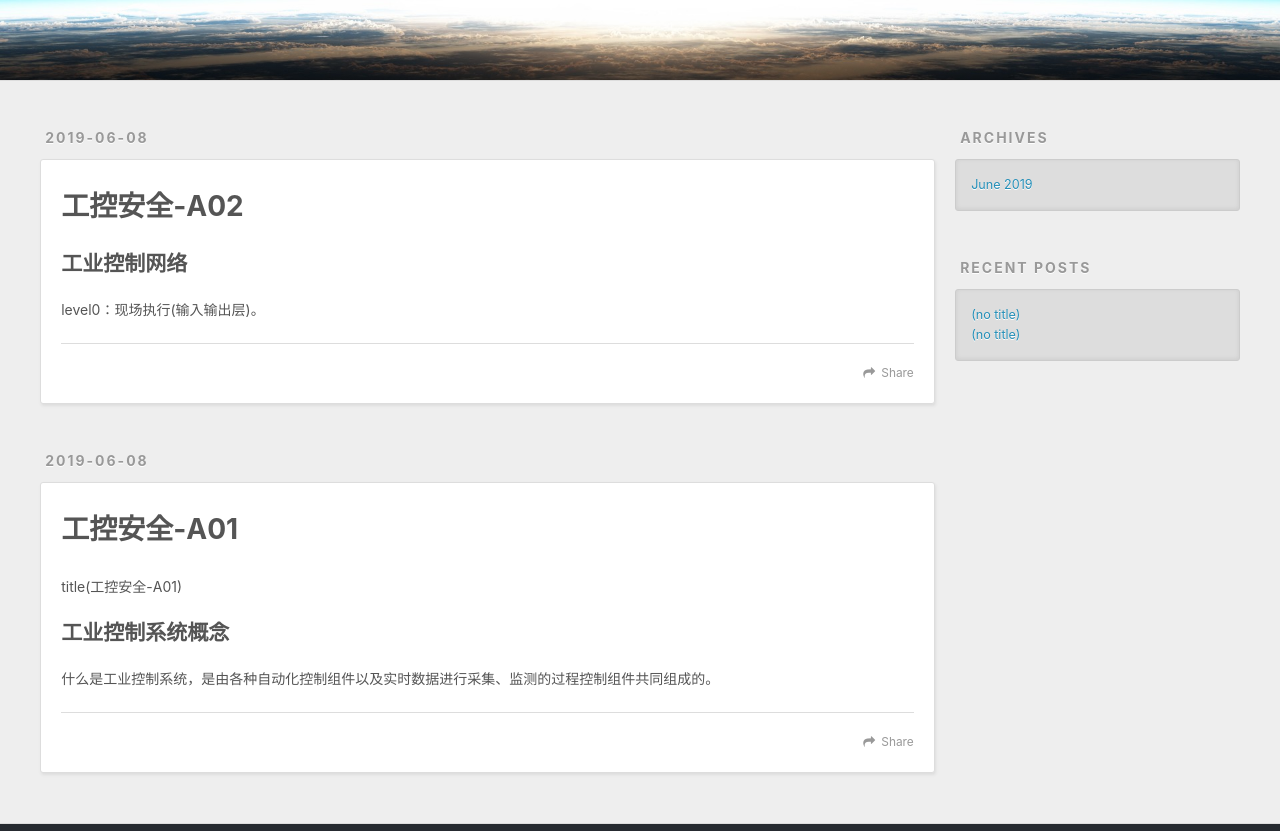
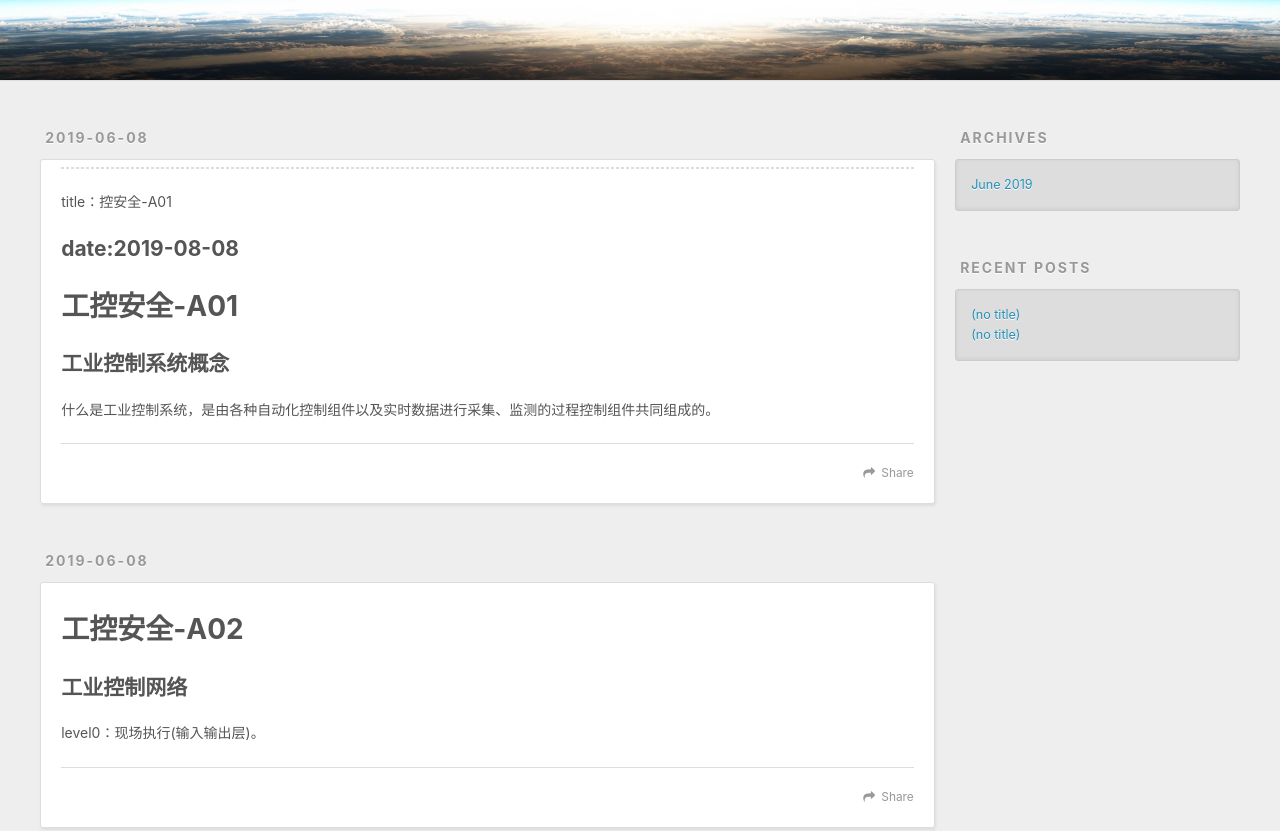
Before and after one commit to neal-lh/neal-lh.github.io, a plain HTML site: page index.html in a window 1280 px wide. Shown: the part 220-1051 px from the top of the page. Drawn offline with nearby package versions, Linux system fonts and the light colour scheme.

Commit message:
Site updated: 2019-09-21 15:39:34

```diff
--- a/index.html
+++ b/index.html
@@ -62,6 +62,35 @@
       <div class="outer">
         <section id="main">
 
+    <article id="post-工控安全-A01" class="article article-type-post" itemscope itemprop="blogPost">
+  <div class="article-meta">
+    <a href="/2019/06/08/工控安全-A01/" class="article-date">
+  <time datetime="2019-06-08T15:49:04.601Z" itemprop="datePublished">2019-06-08</time>
+</a>
+
+  </div>
+  <div class="article-inner">
+
+
+    <div class="article-entry" itemprop="articleBody">
+
+        <hr>
+<p>title：控安全-A01</p>
+<h2 id="date-2019-08-08"><a href="#date-2019-08-08" class="headerlink" title="date:2019-08-08"></a>date:2019-08-08</h2><h1 id="工控安全-A01"><a href="#工控安全-A01" class="headerlink" title="工控安全-A01"></a>工控安全-A01</h1><h2 id="工业控制系统概念"><a href="#工业控制系统概念" class="headerlink" title="工业控制系统概念"></a>工业控制系统概念</h2><p>什么是工业控制系统，是由各种自动化控制组件以及实时数据进行采集、监测的过程控制组件共同组成的。</p>
+
+
+    </div>
+    <footer class="article-footer">
+      <a data-url="http://yoursite.com/2019/06/08/工控安全-A01/" data-id="ck0t8slhl0000jiph22ppjaoy" class="article-share-link">Share</a>
+
+
+    </footer>
+  </div>
+
+</article>
+
+
+
     <article id="post-工控安全-A02" class="article article-type-post" itemscope itemprop="blogPost">
   <div class="article-meta">
     <a href="/2019/06/08/工控安全-A02/" class="article-date">
@@ -79,35 +108,7 @@
 
     </div>
     <footer class="article-footer">
-      <a data-url="http://yoursite.com/2019/06/08/工控安全-A02/" data-id="ck0t8kvr600008tphj3m5mwxs" class="article-share-link">Share</a>
-
-
-    </footer>
-  </div>
-
-</article>
-
-
-
-    <article id="post-工控安全-A01" class="article article-type-post" itemscope itemprop="blogPost">
-  <div class="article-meta">
-    <a href="/2019/06/08/工控安全-A01/" class="article-date">
-  <time datetime="2019-06-08T15:49:04.601Z" itemprop="datePublished">2019-06-08</time>
-</a>
-
-  </div>
-  <div class="article-inner">
-
-
-    <div class="article-entry" itemprop="articleBody">
-
-        <h1 id="工控安全-A01"><a href="#工控安全-A01" class="headerlink" title="工控安全-A01"></a>工控安全-A01</h1><p>title(工控安全-A01)</p>
-<h2 id="工业控制系统概念"><a href="#工业控制系统概念" class="headerlink" title="工业控制系统概念"></a>工业控制系统概念</h2><p>什么是工业控制系统，是由各种自动化控制组件以及实时数据进行采集、监测的过程控制组件共同组成的。</p>
-
-
-    </div>
-    <footer class="article-footer">
-      <a data-url="http://yoursite.com/2019/06/08/工控安全-A01/" data-id="ck0t8kvrr00028tphtwrx4z6d" class="article-share-link">Share</a>
+      <a data-url="http://yoursite.com/2019/06/08/工控安全-A02/" data-id="ck0t8slhu0002jiphqt5hekr3" class="article-share-link">Share</a>
 
 
     </footer>
@@ -148,11 +149,11 @@
       <ul>
 
           <li>
-            <a href="/2019/06/08/工控安全-A02/">(no title)</a>
+            <a href="/2019/06/08/工控安全-A01/">(no title)</a>
           </li>
 
           <li>
-            <a href="/2019/06/08/工控安全-A01/">(no title)</a>
+            <a href="/2019/06/08/工控安全-A02/">(no title)</a>
           </li>
 
       </ul>
```
Also changed, not shown: 2019/06/08/工控安全-A01/index.html (+13 -16 lines), 2019/06/08/工控安全-A02/index.html (+10 -6 lines), archives/2019/06/index.html (+4 -4 lines), archives/2019/index.html (+4 -4 lines), archives/index.html (+4 -4 lines), image/工控安全.html (+3 -3 lines).
